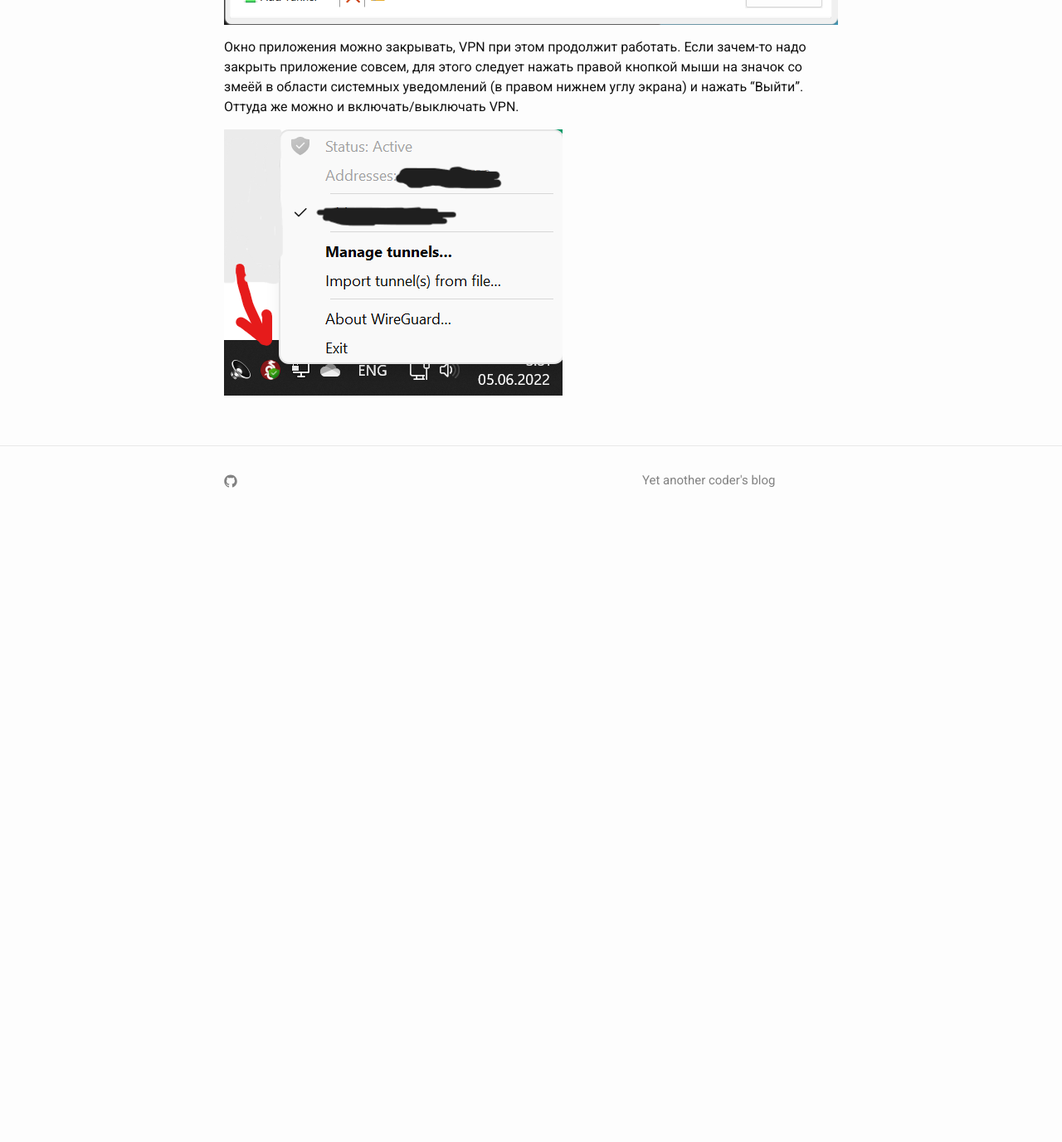
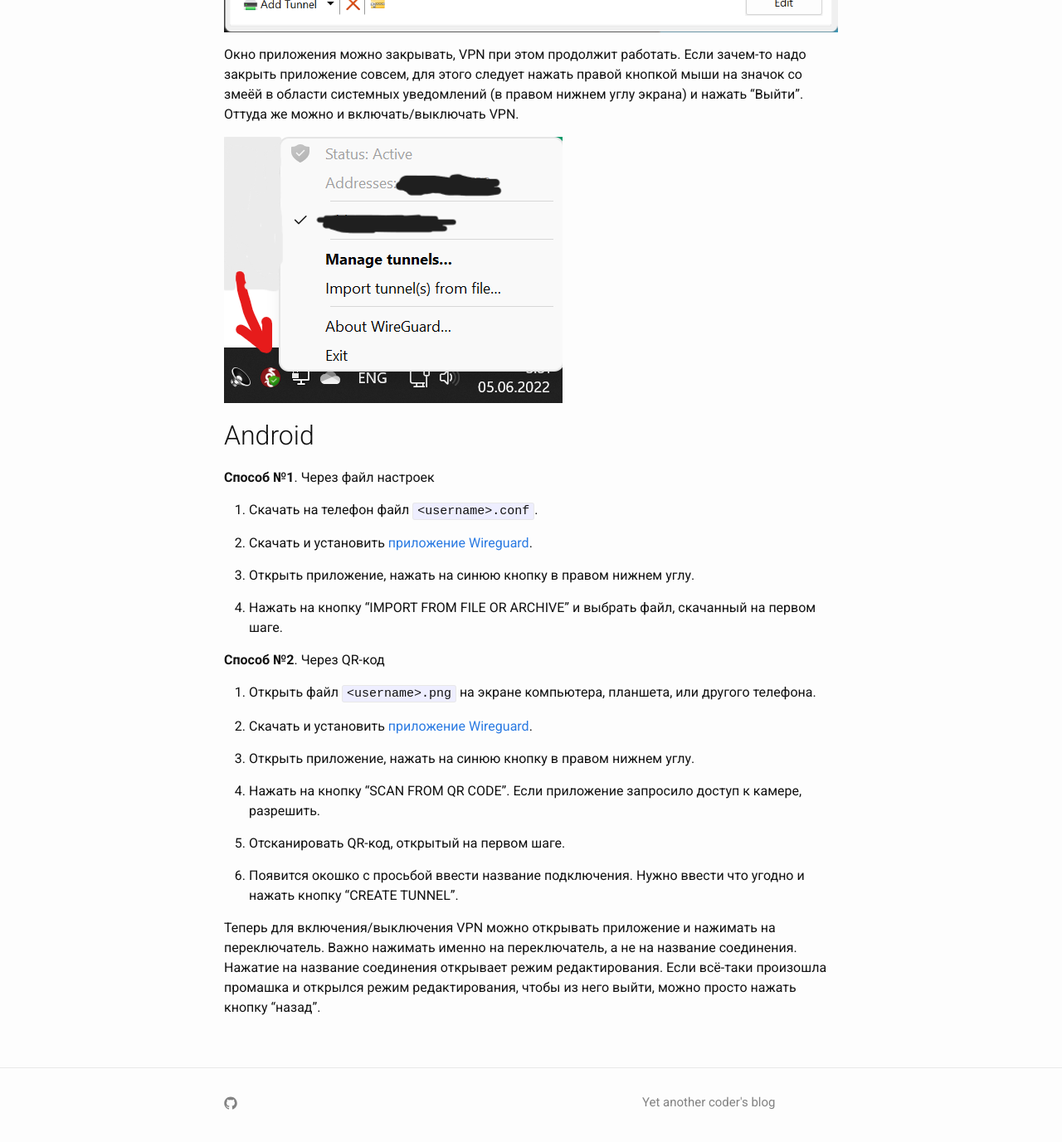
Before and after one commit to narkq/narkq.github.io, a Jekyll site: the page built from _posts/2022-06-05-vpn.md, in a window 1280 px wide and 1400 px high, scrolled down 1735 px. Shown: the top 1377 px of the window at 83% size. Built offline with Jekyll 4.4.1, drawn with Linux system fonts in a browser that asks for light colours; before the commit the page ends 2385 px from its top, so only the background shows below that; some of the changed text lies outside the part shown.

Commit message:
vpn guide - android

```diff
--- a/_posts/2022-06-05-vpn.md
+++ b/_posts/2022-06-05-vpn.md
@@ -9,20 +9,49 @@ date:   2022-06-05 21:10:00 +0300
 - `<username>.png`
 - `<username>.mobileconfig`
 
-### Windows
+## Windows
 
-1. Скачать приложенный файл `<username>.conf`
+1. Скачать приложенный файл `<username>.conf`.
 
-2. Скачать и установить [приложение Wireguard для Windows](https://www.wireguard.com/install/)
+2. Скачать и установить [приложение Wireguard для Windows](https://www.wireguard.com/install/).
 
 3. После установки откроется окно приложения Wireguard; нужно нажать на кнопку "Import tunnel(s) from file" или "Add Tunnel", после чего выбрать файл `<username>.conf`, скачанный на первом шаге.
 
 ![start]({{site.url}}/assets/wireguard-windows-start.png)
 
-4. Для включения/выключения VPN нужно нажать кнопку Activate/Deactivate
+4. Для включения/выключения VPN нужно нажать кнопку Activate/Deactivate.
 
 ![activate]({{site.url}}/assets/wireguard-windows-activate.png)
 
 Окно приложения можно закрывать, VPN при этом продолжит работать. Если зачем-то надо закрыть приложение совсем, для этого следует нажать правой кнопкой мыши на значок со змеёй в области системных уведомлений (в правом нижнем углу экрана) и нажать "Выйти". Оттуда же можно и включать/выключать VPN.
 
 ![start]({{site.url}}/assets/wireguard-windows-systray.png)
+
+## Android
+
+**Способ №1**. Через файл настроек
+
+1. Скачать на телефон файл `<username>.conf`.
+
+2. Скачать и установить [приложение Wireguard](https://play.google.com/store/apps/details?id=com.wireguard.android).
+
+3. Открыть приложение, нажать на синюю кнопку в правом нижнем углу.
+
+4. Нажать на кнопку "IMPORT FROM FILE OR ARCHIVE" и выбрать файл, скачанный на первом шаге.
+
+**Способ №2**. Через QR-код
+
+1. Открыть файл `<username>.png` на экране компьютера, планшета, или другого телефона.
+
+2. Скачать и установить [приложение Wireguard](https://play.google.com/store/apps/details?id=com.wireguard.android).
+
+3. Открыть приложение, нажать на синюю кнопку в правом нижнем углу.
+
+4. Нажать на кнопку "SCAN FROM QR CODE". Если приложение запросило доступ к камере, разрешить.
+
+5. Отсканировать QR-код, открытый на первом шаге.
+
+6. Появится окошко с просьбой ввести название подключения. Нужно ввести что угодно и нажать кнопку "CREATE TUNNEL".
+
+
+Теперь для включения/выключения VPN можно открывать приложение и нажимать на переключатель. Важно нажимать именно на переключатель, а не на название соединения. Нажатие на название соединения открывает режим редактирования. Если всё-таки произошла промашка и открылся режим редактирования, чтобы из него выйти, можно просто нажать кнопку "назад".
```
